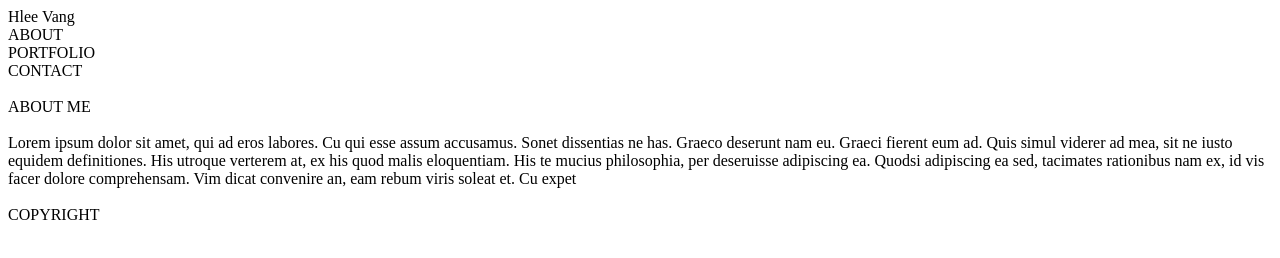
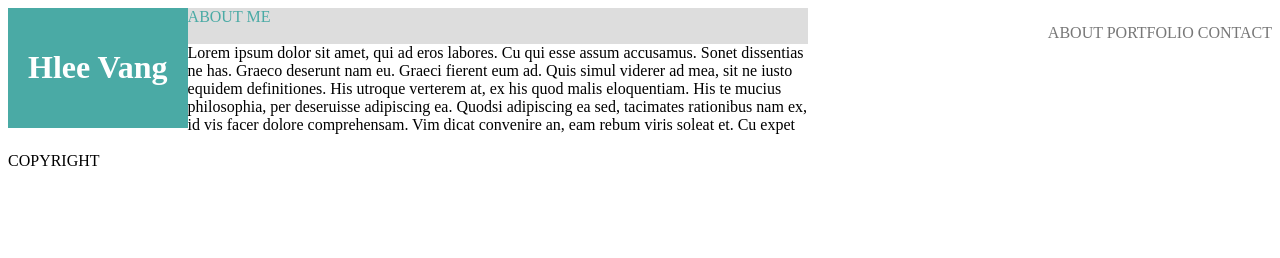
Before and after one commit to vanghlee01/Basic-Portfolio01, a plain HTML site: page index.html in a window 1280 px wide. Drawn offline with Linux system fonts and the light colour scheme.

Commit message:
did some CSS

```diff
--- a/assets/css/style.css
+++ b/assets/css/style.css
@@ -0,0 +1,43 @@
+{
+  box-sizing: border-box;
+  text-align: center;
+}
+
+body {
+  background: #ffffff
+}
+
+#header {
+  background-color: #4aaaa5;
+  color: #ffffff;
+  float: left;
+  padding: 20px;
+  margin-bottom: 20px;
+  float: left;
+}
+
+#main {
+background-color: #dddddd;
+width: 800px;
+
+}
+
+#content{
+  background-color: #ffffff;
+  color: #777777;
+  float: right;
+
+
+
+}
+#aside{
+  color: #4aaaa5;
+}
+#division {
+  background-color: #ffffff;
+
+}
+
+footer {
+  clear: both;
+}
--- a/index.html
+++ b/index.html
@@ -8,25 +8,19 @@
 </head>
 
 <body>
+    <div id="container">
 
-    <header>
-        Hlee Vang
+    </div>
+    <header id="header">
+        <h1>Hlee Vang</h1>
     </header>
+    <div id="content">
+       <p>ABOUT PORTFOLIO CONTACT</p>
 
-    <section id="left">
-        ABOUT
-    </section>
-
-    <section id="middle">
-        PORTFOLIO
-    </section>
-
-    <section id="right">
-        CONTACT
-    </section>
-    <br>
-    <section id="full">
-        <aside>
+        <br>
+    </div>
+    <section id="main">
+        <aside id="aside">
             ABOUT ME
         </aside>
         <br>
```
